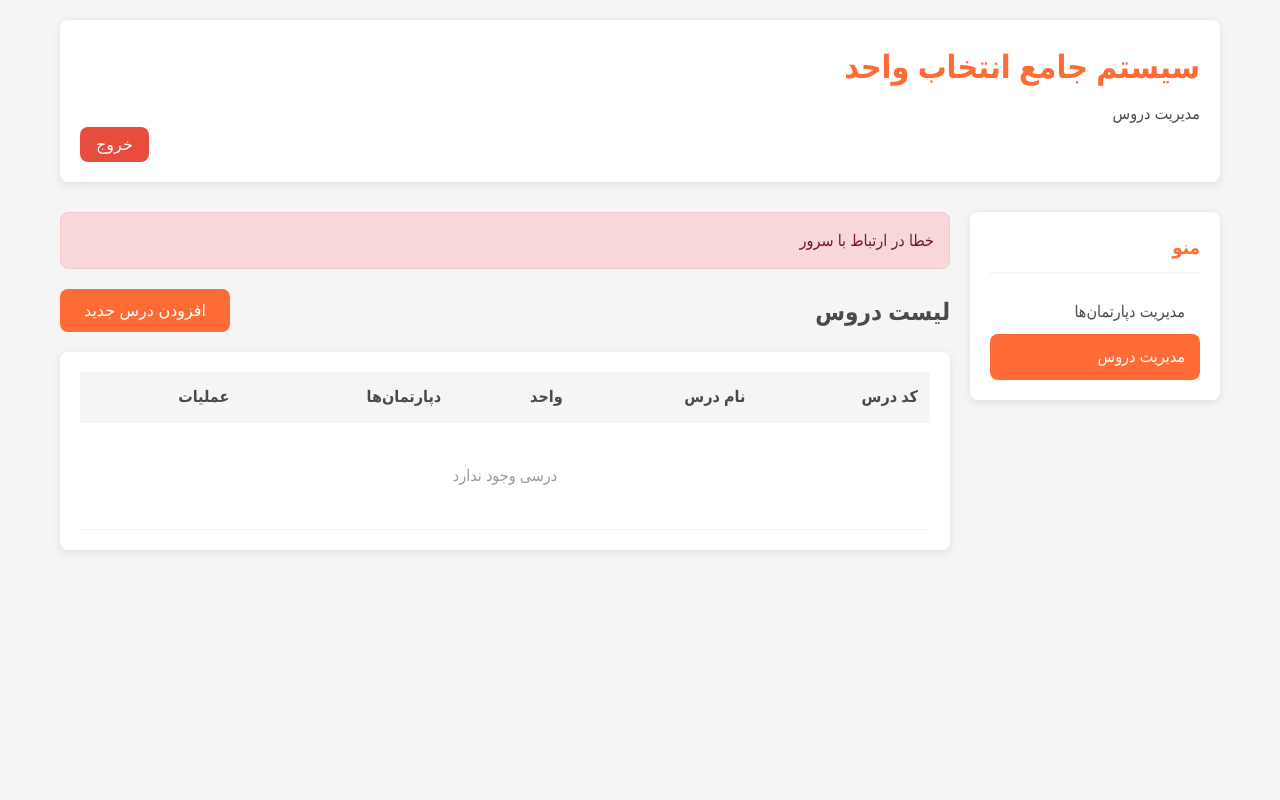
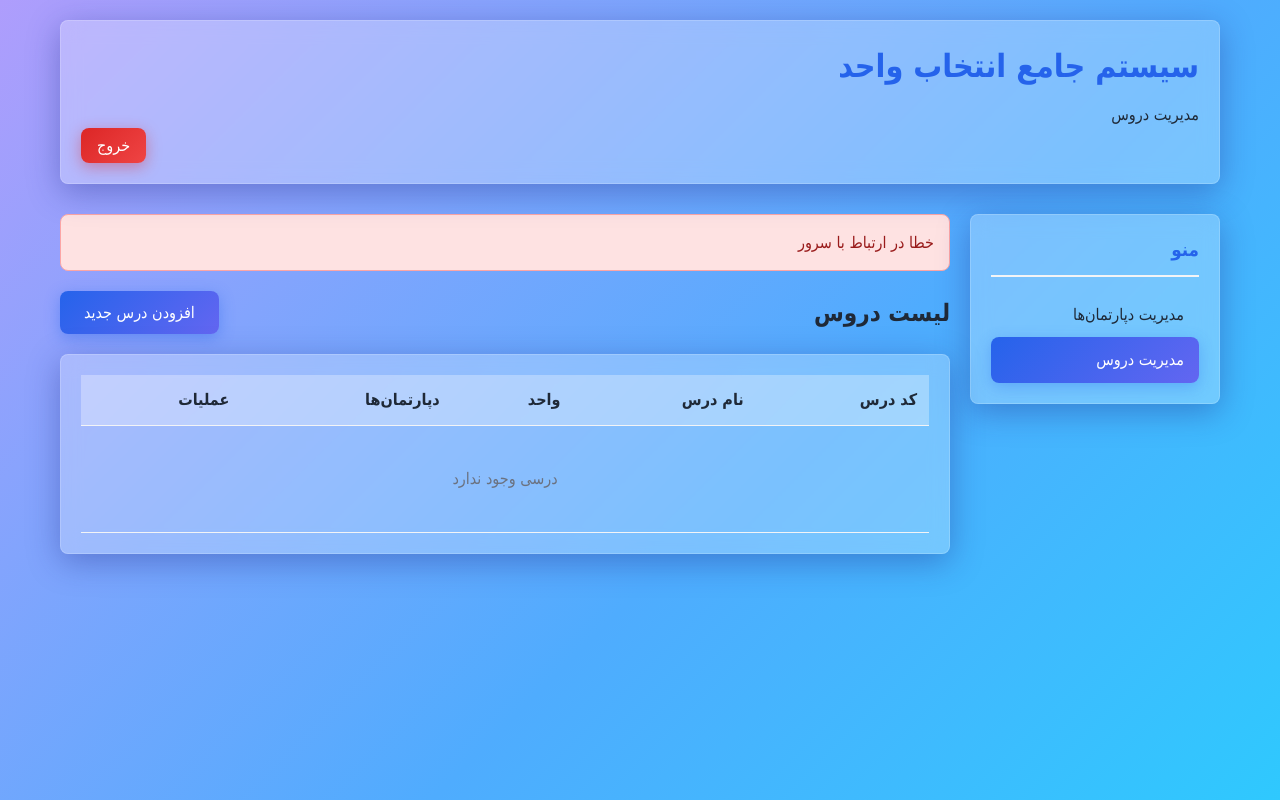
Before and after one commit to E3gaming47/Unit-Taking-System, a Python web app: template templates/admin/courses.html in a window 1280 px wide. Run offline with Jinja, Linux system fonts and the light colour scheme; the template is opened without the code that fills it, so the values that code supplies are empty; some web fonts are replaced.

Commit message:
Theme overhaul for the front end

```diff
--- a/static/css/admin.css
+++ b/static/css/admin.css
@@ -1,36 +1,59 @@
 /* Main CSS for Unit Taking System Admin Panel */
 
-* { margin: 0; padding: 0; box-sizing: border-box; }
+@import url('https://cdn.jsdelivr.net/gh/rastikerdar/estedadfont@v5.0.3/dist/font-face.css');
+
+* {
+    margin: 0;
+    padding: 0;
+    box-sizing: border-box;
+    font-family: 'Estedad', 'Shabnam', 'Tahoma', 'Segoe UI', sans-serif;
+}
 
 :root {
-    --primary-color: #FF6B35;
-    --secondary-color: #4A90E2;
-    --gray-color: #9B9B9B;
-    --dark-gray: #4A4A4A;
-    --light-gray: #F5F5F5;
+    --primary-color: #2563eb;
+    --primary-hover: #1d4ed8;
+    --secondary-color: #6366f1;
+    --gray-color: #6b7280;
+    --dark-gray: #1f2937;
+    --light-gray: #f3f4f6;
     --white: #FFFFFF;
-    --error: #E74C3C;
-    --success: #27AE60;
+    --error: #dc2626;
+    --success: #059669;
     --border-radius: 8px;
     --box-shadow: 0 2px 8px rgba(0, 0, 0, 0.1);
 }
 
 body {
-    font-family: 'Segoe UI', Tahoma, Geneva, Verdana, sans-serif;
     direction: rtl;
     text-align: right;
-    background-color: var(--light-gray);
+    font-feature-settings: 'liga' 1;
+    -webkit-font-smoothing: antialiased;
+    -moz-osx-font-smoothing: grayscale;
+    background: linear-gradient(135deg, #667eea 0%, #764ba2 25%, #f093fb 50%, #4facfe 75%, #00f2fe 100%);
+    background-attachment: fixed;
+    background-size: 400% 400%;
+    animation: gradientShift 15s ease infinite;
+    min-height: 100vh;
     color: var(--dark-gray);
     line-height: 1.6;
+}
+
+@keyframes gradientShift {
+    0% { background-position: 0% 50%; }
+    50% { background-position: 100% 50%; }
+    100% { background-position: 0% 50%; }
 }
 
 .container { max-width: 1200px; margin: 0 auto; padding: 20px; }
 
 /* Header */
 .header {
-    background: var(--white);
+    background: rgba(255, 255, 255, 0.25);
+    backdrop-filter: blur(10px);
+    -webkit-backdrop-filter: blur(10px);
+    border: 1px solid rgba(255, 255, 255, 0.18);
     padding: 20px;
-    box-shadow: var(--box-shadow);
+    box-shadow: 0 8px 32px 0 rgba(31, 38, 135, 0.37);
     margin-bottom: 30px;
     border-radius: var(--border-radius);
 }
@@ -46,18 +69,37 @@
     font-weight: 500;
     transition: all 0.3s;
 }
-.btn-primary { background: var(--primary-color); color: var(--white); }
-.btn-primary:hover { background: #e55a2b; transform: translateY(-2px); }
-.btn-secondary { background: var(--secondary-color); color: var(--white); }
-.btn-danger { background: var(--error); color: var(--white); }
+.btn-primary {
+    background: linear-gradient(135deg, var(--primary-color), var(--secondary-color));
+    color: var(--white);
+    box-shadow: 0 4px 15px 0 rgba(37, 99, 235, 0.4);
+}
+.btn-primary:hover {
+    background: linear-gradient(135deg, var(--primary-hover), #4f46e5);
+    transform: translateY(-2px);
+    box-shadow: 0 6px 20px 0 rgba(37, 99, 235, 0.6);
+}
+.btn-secondary {
+    background: linear-gradient(135deg, var(--secondary-color), #8b5cf6);
+    color: var(--white);
+    box-shadow: 0 4px 15px 0 rgba(99, 102, 241, 0.4);
+}
+.btn-danger {
+    background: linear-gradient(135deg, var(--error), #ef4444);
+    color: var(--white);
+    box-shadow: 0 4px 15px 0 rgba(220, 38, 38, 0.4);
+}
 .btn:disabled { opacity: 0.6; cursor: not-allowed; }
 
 /* Sidebar */
 .sidebar {
-    background: var(--white);
+    background: rgba(255, 255, 255, 0.25);
+    backdrop-filter: blur(10px);
+    -webkit-backdrop-filter: blur(10px);
+    border: 1px solid rgba(255, 255, 255, 0.18);
     padding: 20px;
     border-radius: var(--border-radius);
-    box-shadow: var(--box-shadow);
+    box-shadow: 0 8px 32px 0 rgba(31, 38, 135, 0.37);
     position: sticky;
     top: 20px;
     height: fit-content;
@@ -79,16 +121,20 @@
 }
 .sidebar-menu a:hover,
 .sidebar-menu a.active {
-    background: var(--primary-color);
+    background: linear-gradient(135deg, var(--primary-color), var(--secondary-color));
     color: var(--white);
+    box-shadow: 0 4px 15px 0 rgba(37, 99, 235, 0.3);
 }
 
 /* Table */
 .table-container {
-    background: var(--white);
+    background: rgba(255, 255, 255, 0.25);
+    backdrop-filter: blur(10px);
+    -webkit-backdrop-filter: blur(10px);
+    border: 1px solid rgba(255, 255, 255, 0.18);
     padding: 20px;
     border-radius: var(--border-radius);
-    box-shadow: var(--box-shadow);
+    box-shadow: 0 8px 32px 0 rgba(31, 38, 135, 0.37);
     overflow-x: auto;
 }
 table {
@@ -101,10 +147,10 @@
     border-bottom: 1px solid var(--light-gray);
 }
 table th {
-    background: var(--light-gray);
+    background: rgba(255, 255, 255, 0.3);
     font-weight: 600;
 }
-table tr:hover { background: var(--light-gray); }
+table tr:hover { background: rgba(255, 255, 255, 0.2); }
 
 /* Alerts */
 .alert {
@@ -112,9 +158,9 @@
     border-radius: var(--border-radius);
     margin-bottom: 20px;
 }
-.alert-success { background: #d4edda; color: #155724; border: 1px solid #c3e6cb; }
-.alert-error   { background: #f8d7da; color: #721c24; border: 1px solid #f5c6cb; }
-.alert-info    { background: #d1ecf1; color: #0c5460; border: 1px solid #bee5eb; }
+.alert-success { background: #d1fae5; color: #065f46; border: 1px solid #6ee7b7; }
+.alert-error   { background: #fee2e2; color: #991b1b; border: 1px solid #fca5a5; }
+.alert-info    { background: #dbeafe; color: #1e40af; border: 1px solid #93c5fd; }
 
 /* Modal */
 .modal {
@@ -128,13 +174,17 @@
 }
 .modal.active { display: flex; }
 .modal-content {
-    background: var(--white);
+    background: rgba(255, 255, 255, 0.25);
+    backdrop-filter: blur(20px);
+    -webkit-backdrop-filter: blur(20px);
+    border: 1px solid rgba(255, 255, 255, 0.18);
     padding: 30px;
     border-radius: var(--border-radius);
     width: 90%;
     max-width: 600px;
     max-height: 90vh;
     overflow-y: auto;
+    box-shadow: 0 8px 32px 0 rgba(31, 38, 135, 0.37);
 }
 .modal-header {
     display: flex;
@@ -170,14 +220,24 @@
 .form-group select {
     width: 100%;
     padding: 12px;
-    border: 1px solid #ddd;
+    background: rgba(255, 255, 255, 0.3);
+    backdrop-filter: blur(5px);
+    -webkit-backdrop-filter: blur(5px);
+    border: 1px solid rgba(255, 255, 255, 0.3);
     border-radius: var(--border-radius);
     font-size: 14px;
+    color: var(--dark-gray);
+}
+.form-group input::placeholder,
+.form-group select::placeholder {
+    color: rgba(31, 41, 55, 0.6);
 }
 .form-group input:focus,
 .form-group select:focus {
     outline: none;
+    background: rgba(255, 255, 255, 0.4);
     border-color: var(--primary-color);
+    box-shadow: 0 0 0 3px rgba(37, 99, 235, 0.2);
 }
 .form-group select[multiple] {
     min-height: 100px;
--- a/templates/admin/base.html
+++ b/templates/admin/base.html
@@ -4,6 +4,7 @@
     <meta charset="UTF-8">
     <meta name="viewport" content="width=device-width, initial-scale=1.0">
     <title>{% block title %}پنل مدیریت - سیستم انتخاب واحد{% endblock %}</title>
+    <link rel="stylesheet" href="https://cdn.jsdelivr.net/gh/rastikerdar/estedadfont@v5.0.3/dist/font-face.css">
     <link rel="stylesheet" href="/static/css/admin.css">
     <script defer src="https://cdn.jsdelivr.net/npm/alpinejs@3.x.x/dist/cdn.min.js"></script>
     <script src="/static/js/api.js"></script>
```
Also changed, not shown: templates/accounts/login.html (+18 -9 lines), db.sqlite3.
